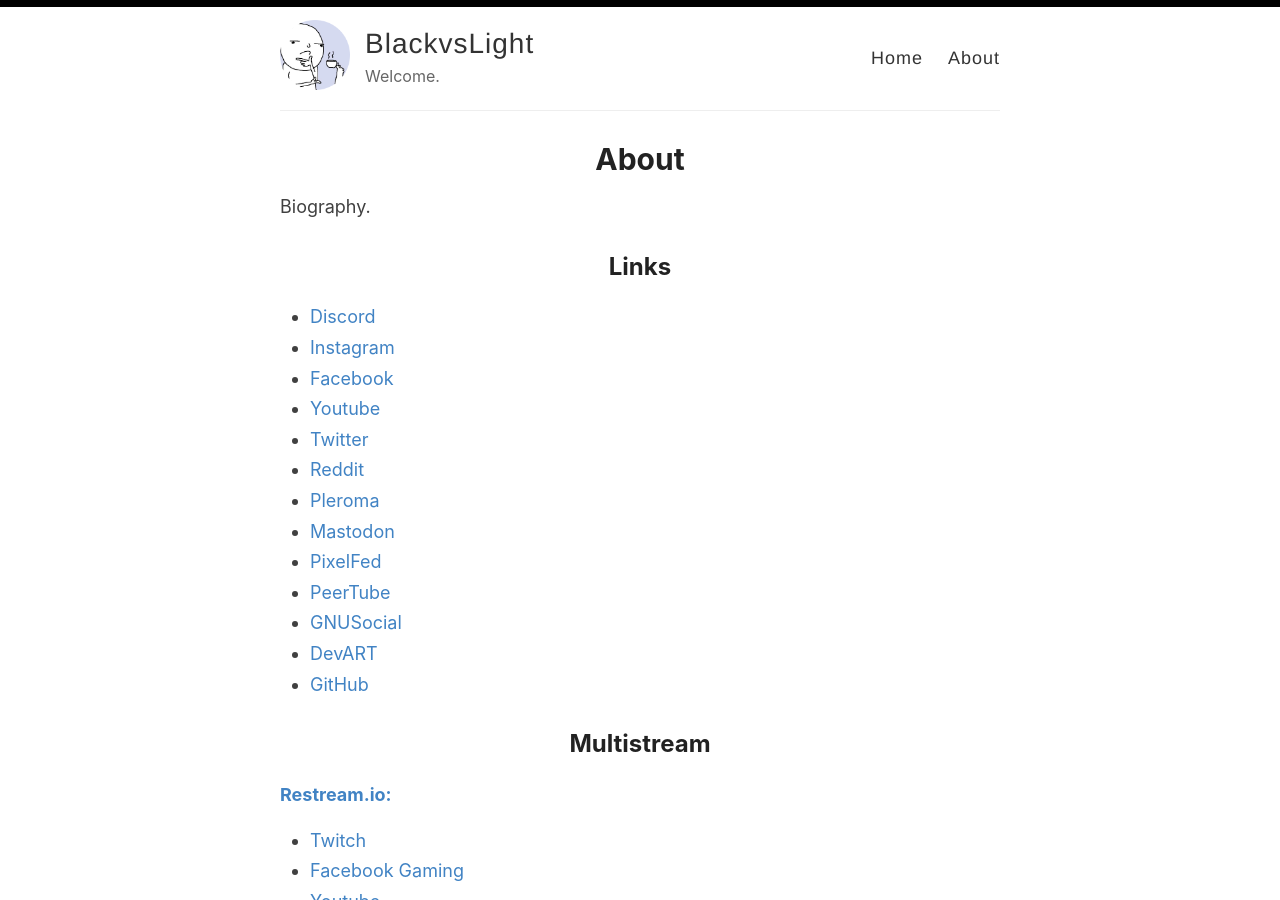
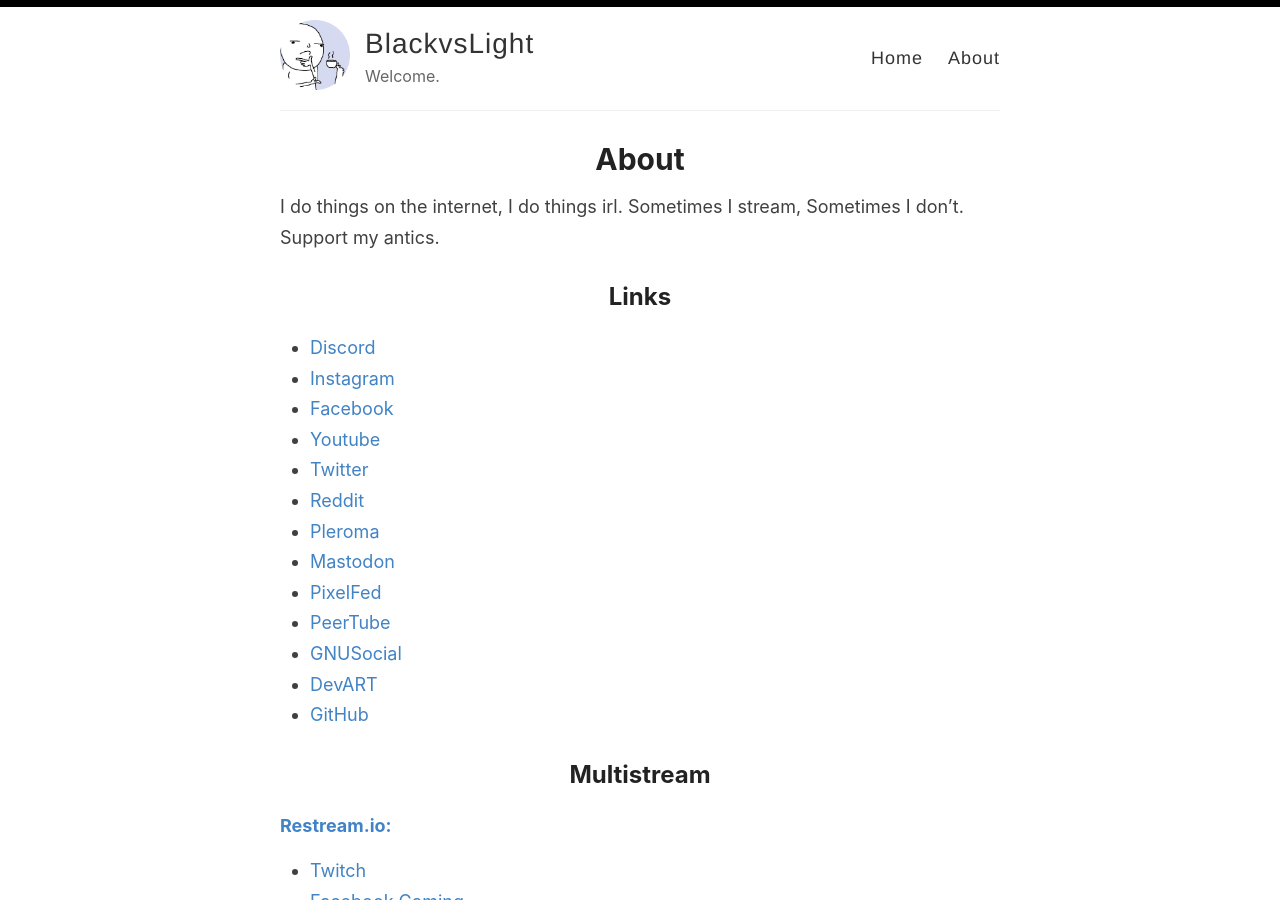
Before and after one commit to anathonous/anathonous.github.io, a Jekyll site: the page built from _pages/about.md, in a window 1280 px wide and 900 px high. Built offline with Jekyll 4.4.1, drawn with Linux system fonts in a browser that asks for light colours.

Commit message:
Update about.md

```diff
--- a/_pages/about.md
+++ b/_pages/about.md
@@ -4,7 +4,7 @@
 permalink: /about/
 ---
 
-Biography.
+I do things on the internet, I do things irl. Sometimes I stream, Sometimes I don't. Support my antics.
 
 ## Links
 - [Discord](https://discord.gg/HzEJWy52sF)
```
